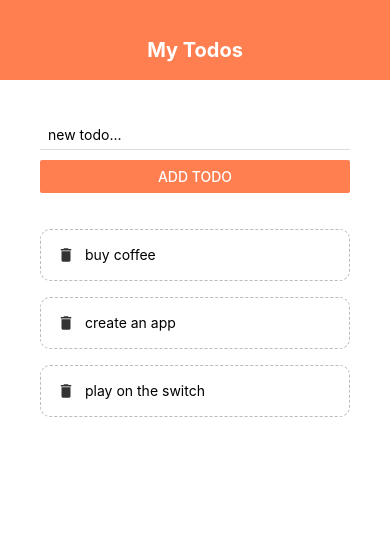
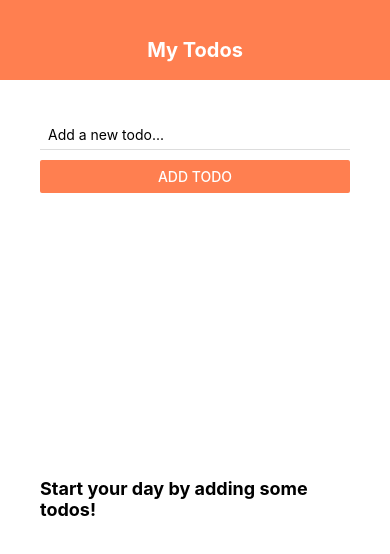
Before and after one commit to dibyanshu47/todo-app-react-native, a React Native app: screen / in a window 390 px wide. Shown: the top 554 px of the page. Built offline with nearby package versions, Linux system fonts and the light colour scheme.

Commit message:
Final Changes

```diff
--- a/App.js
+++ b/App.js
@@ -5,13 +5,10 @@ import { StyleSheet, Text, View, FlatList, Alert, TouchableWithoutFeedback, Keyb
 import Header from './components/header';
 import TodoItem from './components/todoItem';
 import AddTodo from './components/addTodo';
+import NoTodo from './components/noTodo';
 
 export default function App() {
-    const [todos, setTodos] = useState([
-        { text: 'buy coffee', key: '1' },
-        { text: 'create an app', key: '2' },
-        { text: 'play on the switch', key: '3' }
-    ]);
+    const [todos, setTodos] = useState([]);
 
     const pressHandler = (key) => {
         setTodos((prevTodos) => {
@@ -29,7 +26,7 @@ export default function App() {
                 ]
             })
         } else {
-            Alert.alert('OOPS!', 'Todos must be over 3 characters long', [
+            Alert.alert('OOPS!', 'Todos must be over 3 characters long.', [
                 { text: 'Understood', onPress: () => console.log('alert closed') }
             ]);
         }
@@ -41,6 +38,7 @@ export default function App() {
                 <Header />
                 <View style={styles.content}>
                     <AddTodo submitHandler={submitHandler} />
+                    {todos.length != 0 ? (
                         <View style={styles.list}>
                             <FlatList
                                 data={todos}
@@ -49,6 +47,7 @@ export default function App() {
                                 )}
                             />
                         </View>
+                    ) : <NoTodo />}
                 </View>
                 <StatusBar style="auto" />
             </View>
--- a/components/addTodo.js
+++ b/components/addTodo.js
@@ -13,10 +13,11 @@ export default function AddTodo({ submitHandler }) {
         <View>
             <TextInput
                 style={styles.input}
-                placeholder='new todo...'
+                placeholder='Add a new todo...'
                 onChangeText={changeHandler}
+                value={text}
             />
-            <Button onPress={() => submitHandler(text)} title='add todo' color='coral' />
+            <Button onPress={() => { submitHandler(text); setText(''); }} title='add todo' color='coral' />
         </View>
     );
 }
--- /dev/null
+++ b/components/noTodo.js
@@ -0,0 +1,22 @@
+import React from 'react';
+import { StyleSheet, Text, View } from 'react-native';
+
+export default function NoTodo() {
+    return (
+        <View style={styles.container}>
+            <Text style={styles.content}>Start your day by adding some todos!</Text>
+        </View>
+    );
+}
+
+const styles = StyleSheet.create({
+    container: {
+        flex: 1,
+        justifyContent: 'center',
+        alignItems: 'center',
+    },
+    content: {
+        fontSize: 18,
+        fontWeight: 'bold',
+    },
+})
```
Lines whose indentation alone changed are shown as unchanged.
